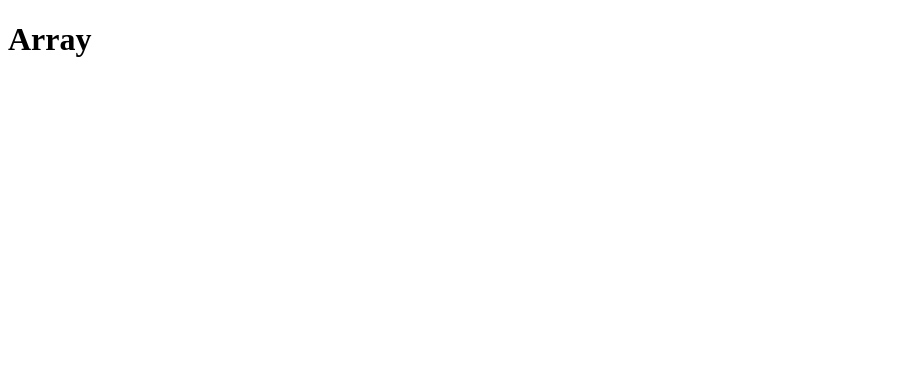
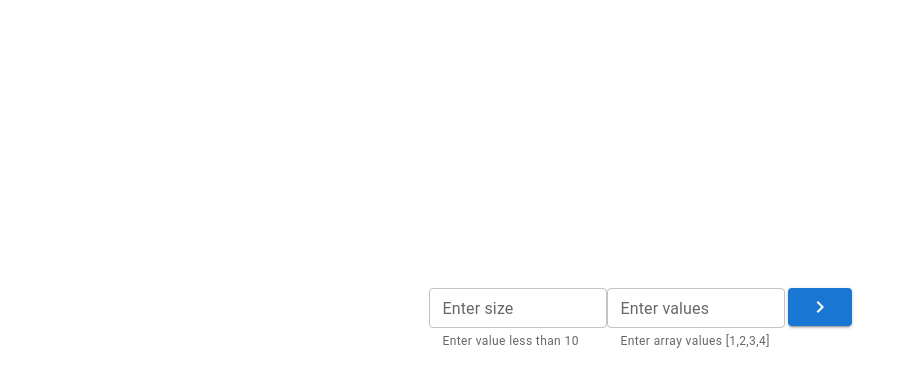
Before and after one commit to Narik118/DS-Visualisation, a React (Create React App) app in the folder dsvisual/: page /Array in a window 1280 px wide. Shown: the top 386 px of the page, without its empty margins (0-908 px from the left). Built offline with nearby package versions, Linux system fonts and the light colour scheme.

Commit message:
UI for array added, working on logic

```diff
--- a/dsvisual/package.json
+++ b/dsvisual/package.json
@@ -5,6 +5,7 @@
   "dependencies": {
     "@emotion/react": "^11.6.0",
     "@emotion/styled": "^11.6.0",
+    "@mui/icons-material": "^5.2.0",
     "@mui/material": "^5.2.0",
     "@testing-library/jest-dom": "^5.15.0",
     "@testing-library/react": "^11.2.7",
--- a/dsvisual/src/components/Array.js
+++ b/dsvisual/src/components/Array.js
@@ -1,18 +1,86 @@
-import React from 'react'
-import Button from '@mui/material/Button'
-import Stack from '@mui/material/Stack'
-import Item from '@mui/material/ListItem'
-import { Divider, TextField } from '@mui/material'
+import {React, useState} from 'react'
+import '../styles.css'
+import { Grid, Stack, Divider, ListItem, Paper, TextField, Button } from '@mui/material'
+import { styled } from '@mui/material/styles';
+import NavigateNextIcon from '@mui/icons-material/NavigateNext';
 
 const Array = ()=>{
 
-    const handleClick =()=>{
-        console.log("hello")
+    //Material Compoent
+    const Item = styled(Paper)(({ theme }) => ({
+        padding: theme.spacing(1.5),
+        textAlign: 'center',
+      }));
+
+
+    //Validations states
+    const [invalidInput, setInvalidInput] = useState(false)
+    const [invalidArrayInput, setInvalidArrayInput] = useState(false)
+    const [helperMessage, setHelperMessage] = useState('Enter array values [1,2,3,4]')
+
+
+    //state variables for actions
+    const [arraySize, setArraySize] = useState();
+    const [tempVal, setTempVal] = useState();
+    const [arrayValues, setArrayValues] = useState([])
+    const values = []
+
+    const arraySizeInput = (e)=>{
+        setArraySize(e.target.value)
     }
+
+    const onCreate=()=>{
+        if(arraySize > 10){
+            setInvalidInput(true);
+        }
+        else{
+            console.log(arrayValues.length,"entred")
+            var txt = tempVal;
+            var numb = txt.match(/\d/g);
+            numb = numb.join("");
+            for(var i=0;i<numb.length;i++){
+                values.push(numb[i])
+            }
+        }
+        // else if(arrayValues.length){
+        //     setHelperMessage('Enter atlest one value')
+        //     setInvalidArrayInput(true)
+        // }
+        setArrayValues(values)
+    }
+
+    const arrayInput=(e)=>{
+        if(e.target.value.length > 19 && e.target.value.length<0){
+            setInvalidArrayInput(true)
+        }
+        else{
+            setTempVal(e.target.value);
+        }
+
+    }
+
+
 
     return(
         <div>
-            <h1>Array</h1>
+        <Grid  direction='row' className='mainDiv' >
+            <Grid textAlign='center' className='inputClass'>
+                <TextField variant='outlined' id='inputId' label='Enter size' size='small' onChange={arraySizeInput} type='number' error={invalidInput} helperText='Enter value less than 10'> </TextField>
+                <TextField variant='outlined' id='inputId' label='Enter values' size='small' onChange={arrayInput} error={invalidArrayInput} helperText={helperMessage}> </TextField>
+                <Button variant='contained' id='createId' onClick={onCreate}>
+                    <NavigateNextIcon/>
+                </Button>
+
+            </Grid>
+
+            <Grid> <Stack justifyContent='center' direction="row" divider={<Divider orientation="vertical" flexItem />} spacing={1} >
+                <Stack direction='row'>
+                {arrayValues.map(item=>(
+                    <Item>{item}</Item>
+                ))}
+                </Stack>
+            </Stack></Grid>
+        </Grid>
         </div>
     )
 }
--- a/dsvisual/src/styles.css
+++ b/dsvisual/src/styles.css
@@ -0,0 +1,16 @@
+.mainDiv{
+    padding-top: 35vh;
+}
+
+#inputId{
+    width:150px;
+}
+
+.inputClass{
+    margin-bottom: 15px;
+}
+
+#createId{
+    height: 38px;
+    margin-left: 3px;
+}
```
Also changed, not shown: 1 other file (tests, documents, lock files or other folders).
